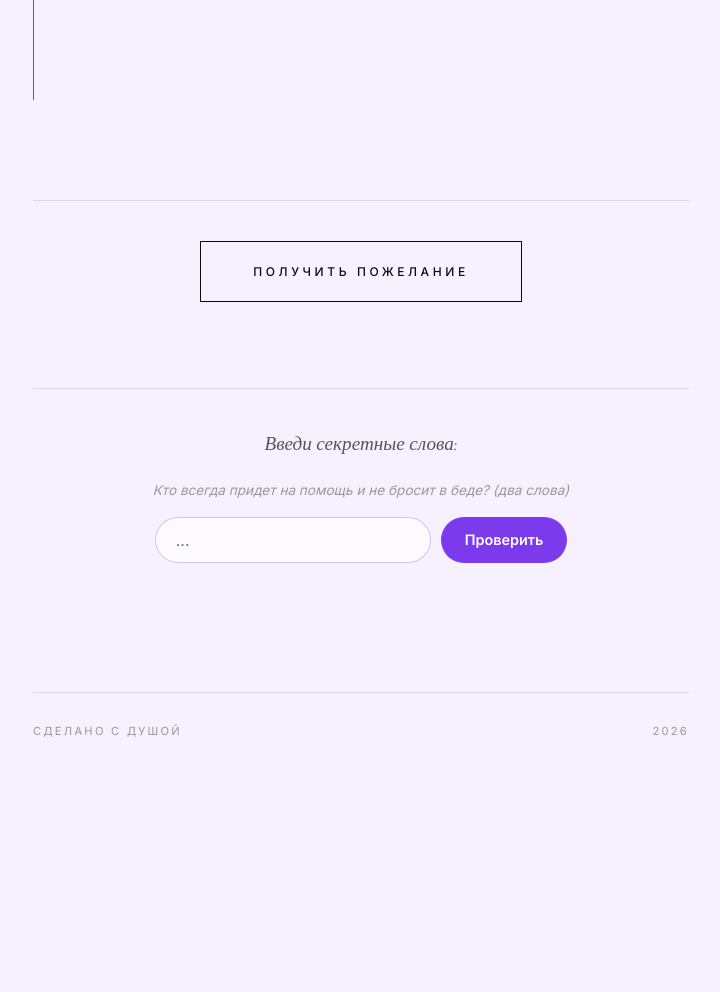
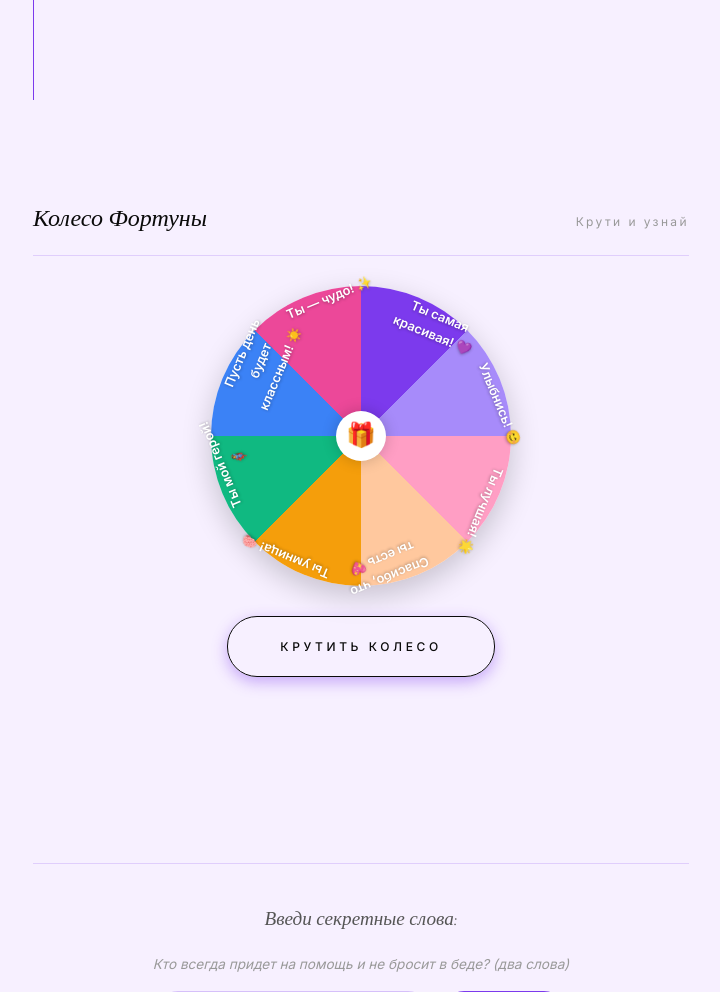
Before and after one commit to whynotmee08/Alina-gift, a Flask app: page / in a window 1280 px wide. Shown: the part 2897-3889 px from the top of the page, without its empty margins (279-999 px from the left). Before the commit the page ends 3634 px from the top, so only its background shows below. Run offline with Flask 3, Linux system fonts and the light colour scheme.

Commit message:
Add fortune wheel and pet evolution

```diff
--- a/static/css/style.css
+++ b/static/css/style.css
@@ -199,7 +199,7 @@ h1 .accent { font-family: 'Marck Script', cursive; font-weight: 400; display: bl
 .letter .line { font-family: 'Cormorant Garamond', serif; font-size: 1.6em; line-height: 1.6; font-weight: 300; color: #333; margin-bottom: 14px; min-height: 1.6em; transition: color 0.5s; }
 .signature { font-family: 'Marck Script', cursive !important; font-size: 2em !important; color: #7c3aed !important; margin-top: 32px !important; text-align: right; padding-right: 20px; }
 
-/* ============ CTA ============ */
+/* ============ CTA И КОЛЕСО ============ */
 .cta { text-align: center; opacity: 0; animation: fadeUp 1s ease 4.8s forwards; padding-top: 40px; border-top: 1px solid rgba(124, 58, 237, 0.18); }
 button.cta-button { font-family: 'Inter', sans-serif; font-weight: 500; font-size: 0.75em; letter-spacing: 0.3em; text-transform: uppercase; color: #0a0a0a; background: transparent; border: 1px solid #0a0a0a; padding: 22px 52px; cursor: pointer; transition: all 0.5s cubic-bezier(0.22, 1, 0.36, 1); position: relative; overflow: hidden; }
 button.cta-button span { position: relative; z-index: 2; transition: color 0.5s ease; }
@@ -208,6 +208,91 @@ button.cta-button:hover::before { transform: translateY(0); }
 button.cta-button:hover span { color: #fff; }
 .secret { font-family: 'Marck Script', cursive; font-size: 2em; color: #7c3aed; margin-top: 36px; opacity: 0; transform: translateY(12px); transition: all 1s cubic-bezier(0.22, 1, 0.36, 1); min-height: 50px; line-height: 1.3; }
 .secret.visible { opacity: 1; transform: translateY(0); }
+
+/* ============ КОЛЕСО ФОРТУНЫ ============ */
+.wheel-section { margin-bottom: 100px; opacity: 0; animation: fadeUp 1.2s ease 0.7s forwards; text-align: center; }
+.wheel-container { display: flex; flex-direction: column; align-items: center; }
+.wheel {
+    width: 300px; height: 300px;
+    border-radius: 50%;
+    background: conic-gradient(
+        #7c3aed 0deg 45deg,
+        #a78bfa 45deg 90deg,
+        #ff9ec4 90deg 135deg,
+        #ffc89e 135deg 180deg,
+        #f59e0b 180deg 225deg,
+        #10b981 225deg 270deg,
+        #3b82f6 270deg 315deg,
+        #ec4899 315deg 360deg
+    );
+    position: relative;
+    display: flex;
+    align-items: center;
+    justify-content: center;
+    box-shadow: 0 10px 30px rgba(0,0,0,0.2);
+    transition: transform 4s cubic-bezier(0.25, 0.1, 0.25, 1);
+    cursor: pointer;
+    margin-bottom: 30px;
+}
+
+.wheel-inner {
+    position: absolute;
+    width: 100%; height: 100%;
+    border-radius: 50%;
+    pointer-events: none;
+}
+
+.wheel-segment {
+    position: absolute;
+    top: 0; left: 50%;
+    width: 50%; height: 50%;
+    transform-origin: bottom left;
+    display: flex;
+    align-items: flex-start;
+    justify-content: center;
+    padding-top: 20px;
+}
+
+.wheel-segment span {
+    font-size: 0.8em;
+    font-weight: bold;
+    color: #fff;
+    text-shadow: 0 1px 3px rgba(0,0,0,0.3);
+    transform: rotate(22.5deg); /* Чтобы текст был по центру сектора */
+    display: block;
+    width: 100px;
+    text-align: center;
+}
+
+.wheel-center {
+    position: absolute;
+    width: 50px; height: 50px;
+    background: #fff;
+    border-radius: 50%;
+    display: flex;
+    align-items: center;
+    justify-content: center;
+    font-size: 1.5em;
+    box-shadow: 0 0 15px rgba(0,0,0,0.2);
+    z-index: 10;
+}
+
+.wheel-spin-btn {
+    background: linear-gradient(135deg, #7c3aed, #a78bfa);
+    color: #fff;
+    border: none;
+    padding: 18px 40px;
+    border-radius: 30px;
+    font-size: 1em;
+    cursor: pointer;
+    box-shadow: 0 5px 15px rgba(124, 58, 237, 0.4);
+    transition: 0.3s;
+}
+
+.wheel-spin-btn:hover {
+    transform: scale(1.05);
+    box-shadow: 0 8px 20px rgba(124, 58, 237, 0.6);
+}
 
 /* ============ СЕКРЕТНОЕ СЛОВО ============ */
 .secret-word-section { text-align: center; padding: 40px 0; border-top: 1px solid rgba(124, 58, 237, 0.18); margin-bottom: 50px; }
@@ -317,4 +402,7 @@ body.dark-theme .aurora-3 { background: #9e6b2d; opacity: 0.4; }
     .pet-emoji { font-size: 3em; }
     .pet-bubble { font-size: 1em; padding: 8px 12px; }
     .theme-toggle { top: 15px; right: 15px; width: 40px; height: 40px; font-size: 1em; }
+    .wheel { width: 250px; height: 250px; }
+    .wheel-segment span { font-size: 0.6em; width: 80px; }
+    .wheel-center { width: 40px; height: 40px; font-size: 1.2em; }
 }
--- a/templates/index.html
+++ b/templates/index.html
@@ -166,12 +166,29 @@
         </div>
     </section>
 
-    <!-- КНОПКА С СЛУЧАЙНЫМИ ПОЖЕЛАНИЯМИ -->
-    <section class="cta">
-        <button class="cta-button" onclick="showRandomWish()">
-            <span>Получить пожелание</span>
-        </button>
-        <p id="secret" class="secret"></p>
+    <!-- КОЛЕСО ФОРТУНЫ -->
+    <section class="wheel-section">
+        <div class="section-header">
+            <h2>Колесо Фортуны</h2>
+            <span class="counter">Крути и узнай</span>
+        </div>
+        <div class="wheel-container">
+            <div class="wheel" id="fortuneWheel">
+                <div class="wheel-inner">
+                    <div class="wheel-segment" style="transform: rotate(0deg);"><span>Ты самая красивая! 💜</span></div>
+                    <div class="wheel-segment" style="transform: rotate(45deg);"><span>Улыбнись! 😊</span></div>
+                    <div class="wheel-segment" style="transform: rotate(90deg);"><span>Ты лучшая! 🌟</span></div>
+                    <div class="wheel-segment" style="transform: rotate(135deg);"><span>Спасибо, что ты есть 💖</span></div>
+                    <div class="wheel-segment" style="transform: rotate(180deg);"><span>Ты умница! 🧠</span></div>
+                    <div class="wheel-segment" style="transform: rotate(225deg);"><span>Ты мой герой! 🦸‍♀️</span></div>
+                    <div class="wheel-segment" style="transform: rotate(270deg);"><span>Пусть день будет классным! ☀️</span></div>
+                    <div class="wheel-segment" style="transform: rotate(315deg);"><span>Ты — чудо! ✨</span></div>
+                </div>
+                <div class="wheel-center">🎁</div>
+            </div>
+            <button class="cta-button wheel-spin-btn" onclick="spinWheel()">Крутить колесо</button>
+            <p id="wheelResult" class="secret"></p>
+        </div>
     </section>
 
     <!-- СЕКРЕТНОЕ СЛОВО -->
@@ -225,7 +242,7 @@
         music: false,
         hearts: false,
         envelope: false,
-        wish: false,
+        wheel: false,
         pet: false
     };
 
@@ -371,27 +388,48 @@
     audio.addEventListener('timeupdate', () => { if (audio.duration) { progressFill.style.width = (audio.currentTime / audio.duration) * 100 + '%'; currentTimeEl.textContent = formatTime(audio.currentTime); } });
     function seekMusic(event) { const rect = event.currentTarget.getBoundingClientRect(); audio.currentTime = ((event.clientX - rect.left) / rect.width) * audio.duration; }
 
-    // ============ СЛУЧАЙНЫЕ ПОЖЕЛАНИЯ ============
-    const wishes = [
-        "Ты самая красивая и умная!",
-        "Спасибо, что всегда выслушаешь.",
-        "Ты мой самый близкий человек в мире.",
-        "Пусть каждый твой день будет счастливым.",
-        "Ты делаешь этот мир лучше.",
-        "Я очень ценю всё, что ты для меня делаешь.",
-        "Улыбайся чаще, тебе очень идет!"
+    // ============ КОЛЕСО ФОРТУНЫ ============
+    const wheel = document.getElementById('fortuneWheel');
+    const wheelResult = document.getElementById('wheelResult');
+    const wheelTexts = [
+        "Ты самая красивая! 💜",
+        "Улыбнись! 😊",
+        "Ты лучшая! 🌟",
+        "Спасибо, что ты есть 💖",
+        "Ты умница! 🧠",
+        "Ты мой герой! 🦸‍♀️",
+        "Пусть день будет классным! ☀️",
+        "Ты — чудо! ✨"
     ];
+    let isSpinning = false;
 
-    function showRandomWish() {
-        unlockAchievement('wish', 'Наилучшей сестре', '📜');
-        const el = document.getElementById("secret");
-        const randomWish = wishes[Math.floor(Math.random() * wishes.length)];
+    function spinWheel() {
+        if (isSpinning) return;
+        isSpinning = true;
+        unlockAchievement('wheel', 'Фортуна на твоей стороне', '🎡');
 
-        el.classList.remove("visible");
+        const randomDeg = Math.floor(Math.random() * 360) + 1800; // Минимум 5 оборотов
+        wheel.style.transition = 'transform 4s cubic-bezier(0.25, 0.1, 0.25, 1)';
+        wheel.style.transform = `rotate(${randomDeg}deg)`;
+
         setTimeout(() => {
-            el.innerText = randomWish;
-            el.classList.add("visible");
-        }, 200);
+            isSpinning = false;
+            // Вычисляем, на каком секторе остановились (360 / 8 = 45 градусов на сектор)
+            const normalizedDeg = randomDeg % 360;
+            const segmentIndex = Math.floor(normalizedDeg / 45);
+
+            // Так как колесо крутится по часовой стрелке, а сектора идут против (смотря как верстали),
+            // берем остаток от деления, чтобы понять, какой текст выпал.
+            // В CSS сектора повернуты на 0, 45, 90 и т.д. Проще вычислить визуально.
+            // Мы просто возьмем случайный текст, так как сектора визуальные, и текст в них уже есть.
+            // Но чтобы было честно, можно связать. Для простоты возьмем случайный.
+
+            const winningText = wheelTexts[Math.floor(Math.random() * wheelTexts.length)];
+
+            wheelResult.innerText = winningText;
+            wheelResult.classList.add('visible');
+            createConfetti(window.innerWidth / 2, window.innerHeight / 2);
+        }, 4200);
     }
 
     // Загружаем первый трек при старте
@@ -430,7 +468,7 @@
             scoreEl.innerText = score;
 
             if (score === 21) {
-                unlockAchievement('hearts', 'Ты лучшая сестра', '💜');
+                unlockAchievement('hearts', 'Лучшая сестра', '💜');
             }
         };
 
@@ -581,24 +619,39 @@
     }
     updateBirthday();
 
-    // ============ ИНТЕРАКТИВНЫЙ ПИТОМЕЦ ============
+    // ============ РАСТУЩИЙ ПИТОМЕЦ ============
     const petPhrases = [
         "Мяу! Ты самая лучшая!",
-        "Мурр... Я тебя обожаю.",
         "Улыбнись! Ты очень красивая.",
         "Мяу-мяу! Спасибо, что ты есть.",
         "Мур! Ты делаешь этот мир добрее."
     ];
 
     let petChatter = 0;
+    let petLevel = 1; // 1 - котик, 2 - лев, 3 - дракон
 
     function petClicked() {
-        unlockAchievement('pet', 'Твой личный кот', '🐈');
         const emoji = document.getElementById('petEmoji');
         const bubble = document.getElementById('petBubble');
 
         emoji.classList.add('happy');
         setTimeout(() => emoji.classList.remove('happy'), 500);
+
+        // Увеличиваем уровень питомца (максимум 3)
+        if (petLevel < 3 && petChatter % 5 === 0 && petChatter !== 0) {
+            petLevel++;
+            if (petLevel === 2) {
+                bubble.innerText = "Ррр! Я вырос в льва! 🦁";
+                emoji.innerText = '🦁';
+                createConfetti(window.innerWidth / 2, window.innerHeight / 2);
+            } else if (petLevel === 3) {
+                bubble.innerText = "Р-р-р! Я стал драконом! 🐉";
+                emoji.innerText = '🐉';
+                createConfetti(window.innerWidth / 2, window.innerHeight / 2);
+            }
+            petChatter++;
+            return; // Выходим, чтобы не перебивать фразу
+        }
 
         const phrase = petPhrases[Math.floor(Math.random() * petPhrases.length)];
         bubble.innerText = phrase;
@@ -628,7 +681,7 @@
         const word = input.value.trim().toLowerCase();
 
         if (word === 'наилучший брат' || word === 'лучший брат' || word === 'брат') {
-            msg.innerText = "Ты нашла секрет! Я тебя обожаю! 💜🎉";
+            msg.innerText = "Ты нашла секрет! Молодец! 💜🎉";
             msg.className = "secret-word-message success";
             if (hint) hint.style.opacity = "0";
             createConfetti(window.innerWidth / 2, window.innerHeight / 2);
```
